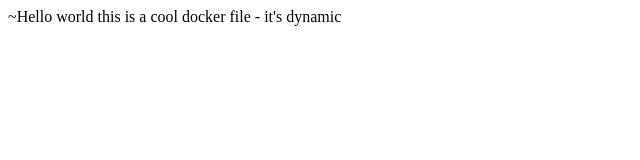
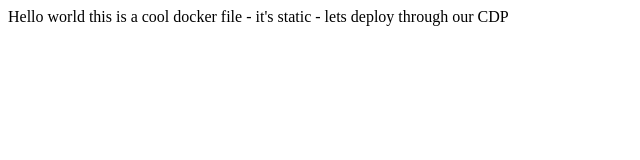
Before and after one commit to Kgirthofer/docker_demo, a plain HTML site: page httpd/public-html/index.html in a window 1280 px wide. Shown: the whole page, without its empty margins (0-640 px from the left). Drawn offline with Linux system fonts and the light colour scheme.

Commit message:
testing cdp

```diff
--- a/httpd/public-html/index.html
+++ b/httpd/public-html/index.html
@@ -1,6 +1,6 @@
 <html>
 <header><title>This is title</title></header>
 <body>
-~Hello world this is a cool docker file - it's dynamic
+Hello world this is a cool docker file - it's static - lets deploy through our CDP
 </body>
 </html>
```
